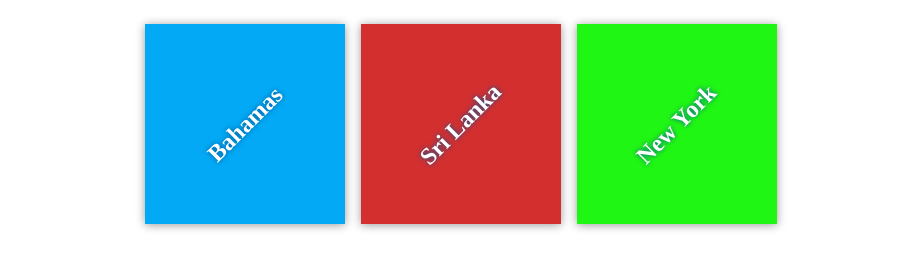
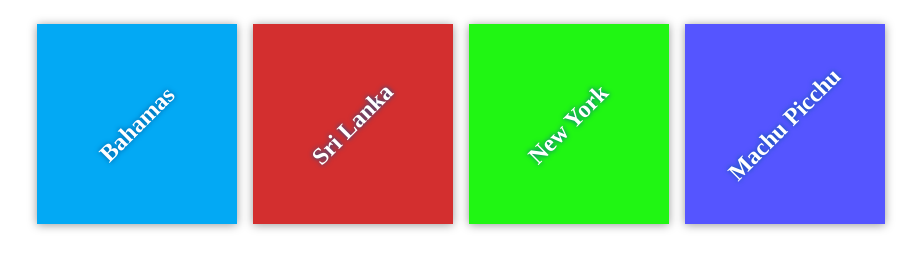
Before and after one commit to pantelis300/my-travel-plans, a plain HTML site: page index.html in a window 1280 px wide. Shown: the whole page, without its empty margins (179-1100 px from the left). Drawn offline with Linux system fonts and the light colour scheme.

Commit message:
Added Destination.

```diff
--- a/css/app.css
+++ b/css/app.css
@@ -57,3 +57,7 @@
 #newYork {
 	background-color: #20f613;
 }
+
+#machuPicchu {
+	background-color: #5555ff;
+}
--- a/index.html
+++ b/index.html
@@ -20,6 +20,9 @@
 			<div class="destination" id="newYork">
 				<h2>New York</h2>
 			</div>
+			<div class="destination" id="machuPicchu">
+				<h2>Machu Picchu</h2>
+			</div>
 		</div>
 	</div>
 </body>
```
